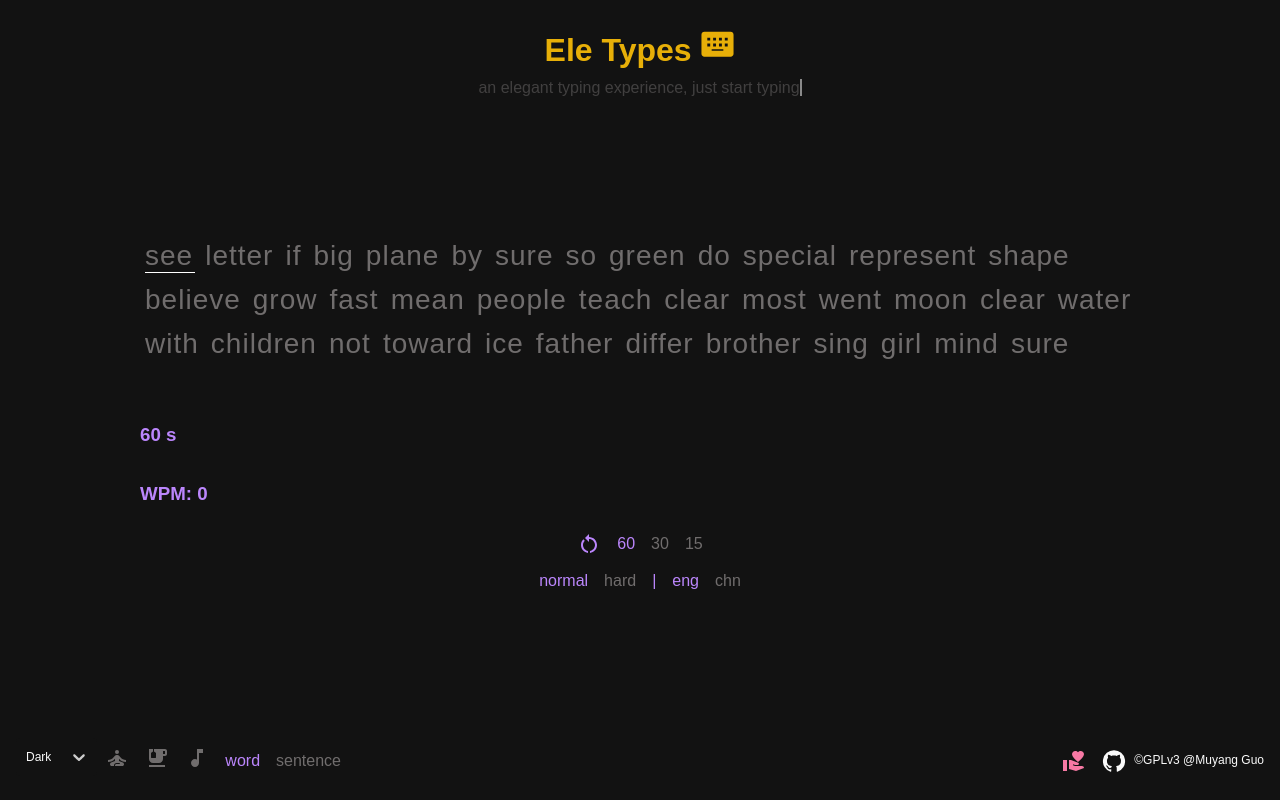
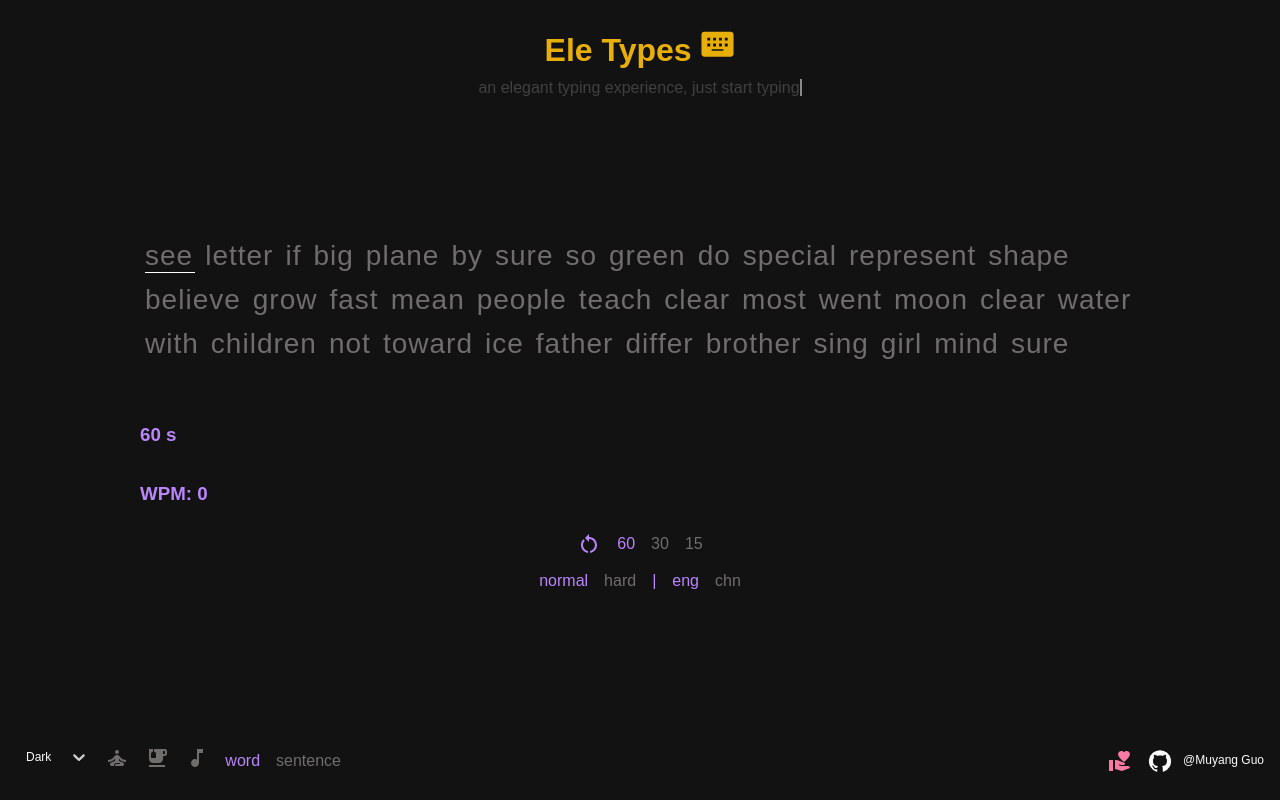
Before and after one commit to nguyen027/eletypes-frontend, a React (Create React App) app: page / in a window 1280 px wide. Built offline with nearby package versions, Linux system fonts and the light colour scheme; a web font is replaced by a local one.

Commit message:
v0.2.0-beta\enhancement-fix-font-size-for-hanzi

```diff
--- a/src/components/common/FooterMenu.js
+++ b/src/components/common/FooterMenu.js
@@ -124,14 +124,6 @@ const FooterMenu = ({
                 <GitHubIcon></GitHubIcon>
               </IconButton>
             </Tooltip>
-            <Link
-              color="inherit"
-              margin="inherit"
-              underline="none"
-              href="https://github.com/gamer-ai/eletype-frontend/blob/main/LICENSE"
-            >
-              &copy;GPLv3
-            </Link>
             <span>{"    "}</span>
             <Link
               color="inherit"
```
